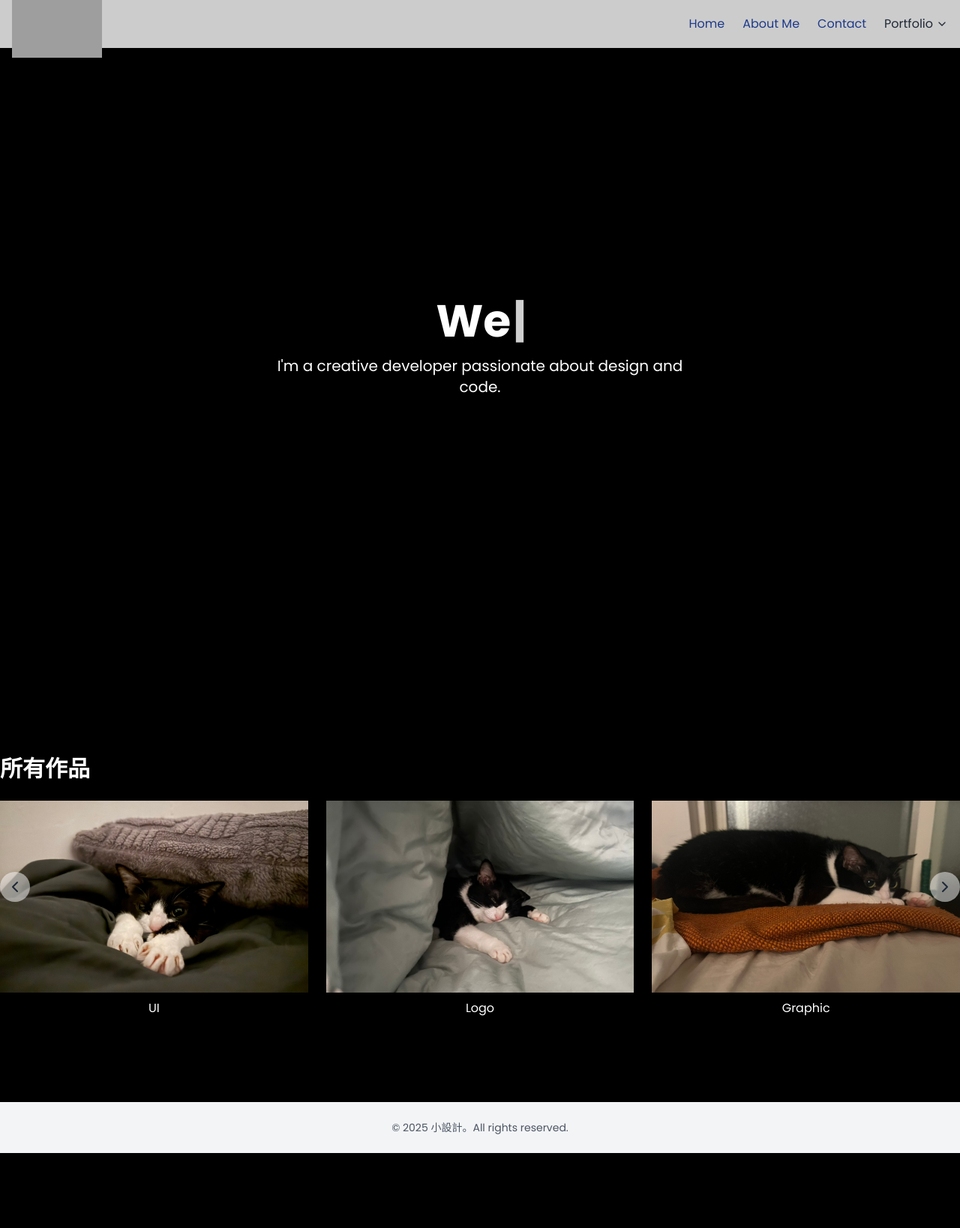
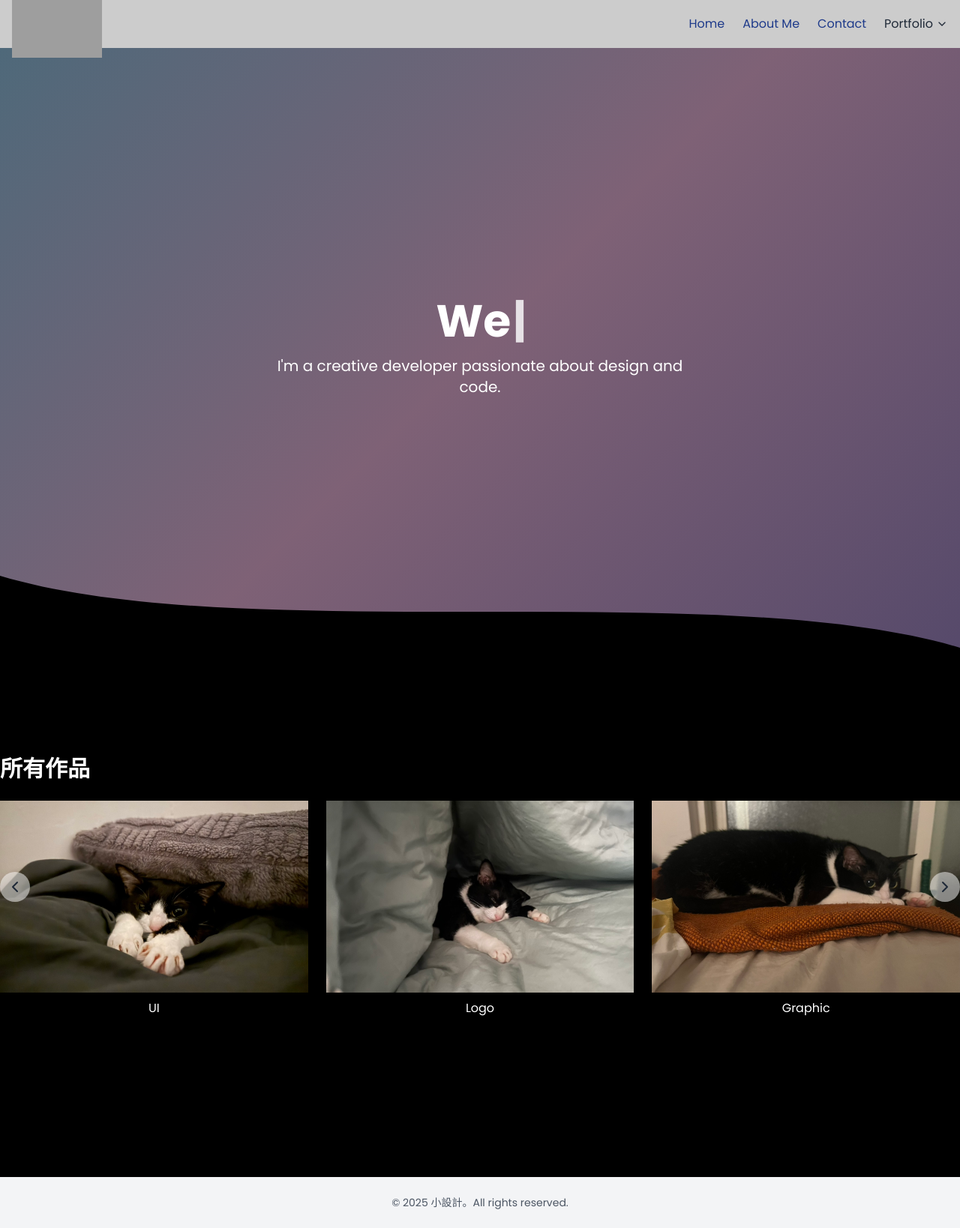
Before and after one commit to DeanYtest/design-showcase, a Next.js app: page / in a window 1280 px wide. Shown: the whole page at 75% size. Before the commit the page ends 1538 px from the top, so only its background shows below. Built offline with nearby package versions, Linux system fonts and the light colour scheme; grey boxes are pictures that could not be loaded.

Commit message:
fix:aboutme15

```diff
--- a/app/globals.css
+++ b/app/globals.css
@@ -1,9 +1,7 @@
-/* app/globals.css */
-
-/* 1. 引入 Google Fonts（可選） */
+/* 1. 引入 Google Fonts */
 @import url('https://fonts.googleapis.com/css2?family=Poppins:wght@400;600;700&display=swap');
 
-/* 2. Tailwind 三大指令 */
+/* 2. Tailwind 指令 */
 @tailwind base;
 @tailwind components;
 @tailwind utilities;
@@ -18,20 +16,10 @@
     @apply bg-black text-white antialiased m-0 p-0;
     line-height: 1.6;
   }
-  h1, h2, h3, h4, h5, h6 {
-    @apply font-bold m-0;
-  }
-  a {
-    @apply text-primary hover:underline no-underline;
-  }
-  img, video {
-    max-width: 100%;
-    height: auto;
-    display: block;
-  }
-  input, textarea, button, select {
-    @apply font-sans text-base outline-none;
-  }
+  h1,h2,h3,h4,h5,h6 { @apply font-bold m-0; }
+  a              { @apply text-primary hover:underline no-underline; }
+  img,video      { max-width:100%; height:auto; display:block; }
+  input,textarea,button,select { @apply font-sans text-base outline-none; }
 }
 
 /* 選取文字時的底色與字色 */
@@ -40,76 +28,111 @@
   color: white;
 }
 
-/* 頭像浮動動畫 */
-@keyframes float {
-  0%, 100% { transform: translateY(0); }
-  50%       { transform: translateY(-15px); }
+/* 波浪無縫滑動 */
+.wave-bg {
+  width:100%; height:100px;
+  background: url('/wave.svg') repeat-x bottom;
+  animation: wave-scroll 20s linear infinite;
 }
-.avatar-float {
-  animation: float 3s ease-in-out infinite;
+@keyframes wave-scroll {
+  from { background-position-x: 0; }
+  to   { background-position-x:1000px; }
 }
 
-/* 流星特效容器，置於倒數第二層 */
-.shooting-stars {
+/* —— 首頁漸層動畫背景 —— */
+.animated-gradient {
   position: absolute;
   inset: 0;
-  overflow: hidden;
+  background: linear-gradient(-45deg,
+    rgba(255, 154, 158, 0.5),
+    rgba(250, 208, 196, 0.5),
+    rgba(161, 140, 209, 0.5),
+    rgba(252, 194, 235, 0.5),
+    rgba(143, 211, 244, 0.5),
+    rgba(132, 250, 176, 0.5),
+    rgba(166, 192, 254, 0.5),
+    rgba(255, 209, 255, 0.5)
+  );
+  background-size: 400% 400%;
+  animation: gradientBG 30s ease infinite;
   pointer-events: none;
-  z-index: 10;
+  z-index: 0;
+}
+@keyframes gradientBG {
+  0%   { background-position:   0% 50%; }
+  50%  { background-position: 100% 50%; }
+  100% { background-position:   0% 50%; }
 }
 
-/* 直線流星 */
+/* 向上淡入 */
+@keyframes fadeUp {
+  from { opacity:0; transform:translateY(20px); }
+  to   { opacity:1; transform:translateY(0); }
+}
+.fade-up {
+  opacity:0; animation:fadeUp 0.6s ease-out both;
+}
+.delay-0 { animation-delay:   0ms; }
+.delay-1 { animation-delay: 150ms; }
+.delay-2 { animation-delay: 300ms; }
+.delay-3 { animation-delay: 450ms; }
+.delay-4 { animation-delay: 600ms; }
+.delay-5 { animation-delay: 750ms; }
+
+/* 隐藏滚动条 */
+.scrollbar-hide::-webkit-scrollbar { display:none; }
+.scrollbar-hide { -ms-overflow-style:none; scrollbar-width:none; }
+
+/* —— 头像浮动 —— */
+@keyframes float {
+  0%,100% { transform: translateY(0); }
+  50%      { transform: translateY(-15px); }
+}
+.avatar-float { animation: float 3s ease-in-out infinite; }
+
+/* —— 流星特效 —— */
+@keyframes meteor {
+  0%   { transform: translate(-100%,-100%) skewX(-20deg); opacity:0; }
+  10%,80% { opacity:1; }
+  85%  { transform: translate(200%,200%) skewX(-20deg); opacity:1; }
+  100% { transform: translate(200%,200%) skewX(-20deg); opacity:0; }
+}
+@keyframes meteorArc {
+  0%   { transform: translate(-100%,-100%) rotate(0deg) skewX(-20deg); opacity:0; }
+  10%,70% { opacity:1; }
+  100% { transform: translate(200%,150%) rotate(40deg) skewX(-20deg); opacity:0; }
+}
+.shooting-stars {
+  position:absolute; inset:0; overflow:hidden; pointer-events:none; z-index:10;
+}
 .meteor {
-  position: absolute;
-  width: 2px;
-  transform: skewX(-20deg);
-  opacity: 0;
+  position:absolute; width:2px; transform:skewX(-20deg); opacity:0;
   animation: meteor 2s linear infinite;
 }
+.meteor.arc {
+  width:3px; animation-name: meteorArc;
+}
+/* 随机位置、高度、延迟 */
+.meteor:nth-child(1)      { top:-10%; left:  5%; height:25%; animation-delay: 0s;   background:linear-gradient(45deg,#ffeb3b,#ffc107); }
+.meteor.arc:nth-child(2)  { top:-20%; left: 20%; height:30%; animation-delay:0.5s; background:linear-gradient(45deg,#4caf50,#8bc34a); }
+.meteor:nth-child(3)      { top:-15%; left: 35%; height:18%; animation-delay: 1s;  background:linear-gradient(45deg,#2196f3,#03a9f4); }
+.meteor.arc:nth-child(4)  { top:-25%; left: 50%; height:35%; animation-delay:1.5s;background:linear-gradient(45deg,#9c27b0,#673ab7); }
+.meteor:nth-child(5)      { top:-10%; left: 65%; height:22%; animation-delay: 2s;  background:linear-gradient(45deg,#ff4081,#e91e63); }
+.meteor.arc:nth-child(6)  { top:  0%; left: 80%; height:28%; animation-delay:2.5s;background:linear-gradient(45deg,#03a9f4,#00bcd4); }
+.meteor:nth-child(7)      { top: 10%; left: 90%; height:40%; animation-delay: 3s;  background:linear-gradient(45deg,#e91e63,#f44336); }
 
-/* 弧線流星 */
-.meteor.arc {
-  width: 3px;
-  animation-name: meteorArc;
+/* —— 星芒 (十字) —— */
+.meteor::before,
+.meteor::after {
+  content:''; position:absolute; bottom:0; left:50%;
+  background:white; opacity:0; pointer-events:none;
+  animation: spark 4s ease-in-out infinite;
 }
+.meteor::before { width:2px;  height:40px;   transform:translateX(-50%); }
+.meteor::after  { width:40px; height:2px;    transform:translateX(-50%) rotate(90deg); }
 
-/* 各流星隨機設定 */
-.meteor:nth-child(1) { top: -10%; left: 5%;   height: 25%; animation-delay: 0s;    background: linear-gradient(45deg, #ffeb3b, #ffc107); }
-.meteor.arc:nth-child(2) { top: -20%; left: 20%;  height: 30%; animation-delay: 0.5s;  background: linear-gradient(45deg, #4caf50,#8bc34a); }
-.meteor:nth-child(3) { top: -15%; left: 35%;  height: 18%; animation-delay: 1s;    background: linear-gradient(45deg, #2196f3,#03a9f4); }
-.meteor.arc:nth-child(4) { top: -25%; left: 50%;  height: 35%; animation-delay: 1.5s;  background: linear-gradient(45deg, #9c27b0,#673ab7); }
-.meteor:nth-child(5) { top: -10%; left: 65%;  height: 22%; animation-delay: 2s;    background: linear-gradient(45deg, #ff4081,#e91e63); }
-.meteor.arc:nth-child(6) { top: 0%;   left: 80%;  height: 28%; animation-delay: 2.5s;  background: linear-gradient(45deg, #03a9f4,#00bcd4); }
-.meteor:nth-child(7) { top: 10%;  left: 90%;  height: 40%; animation-delay: 3s;    background: linear-gradient(45deg, #e91e63,#f44336); }
-
-/* 流星直線動畫 */
-@keyframes meteor {
-  0%   { transform: translate(-100%, -100%) skewX(-20deg); opacity: 0; }
-  10%,80% { opacity: 1; }
-  85%  { transform: translate(200%, 200%) skewX(-20deg); opacity: 1; }
-  100% { transform: translate(200%, 200%) skewX(-20deg); opacity: 0; }
+@keyframes spark {
+  0%, 60%   { opacity:0; transform:scale(0.5); }
+  65%, 95%  { opacity:1; transform:scale(1); box-shadow:0 0 8px 4px rgba(255,255,255,0.9); }
+  100%      { opacity:0; transform:scale(1.2); }
 }
-
-/* 流星弧線動畫 */
-@keyframes meteorArc {
-  0%   { transform: translate(-100%, -100%) rotate(0deg)   skewX(-20deg); opacity: 0; }
-  10%,70% { opacity: 1; }
-  100% { transform: translate(200%, 150%) rotate(40deg) skewX(-20deg); opacity: 0; }
-}
-
-/* 星芒閃爍 */
-.meteor::after {
-  content: '';
-  position: absolute;
-  bottom: 0; left: 50%;
-  width: 8px; height: 8px;
-  border: 2px solid #fff;
-  transform: translate(-50%, 50%) rotate(45deg);
-  opacity: 0;
-  animation: spark 2s linear infinite;
-}
-@keyframes spark {
-  90% { opacity: 0; }
-  95% { opacity: 1; box-shadow: 0 0 8px 3px rgba(255,255,255,0.8); }
-  100% { opacity: 0; }
-}
```
